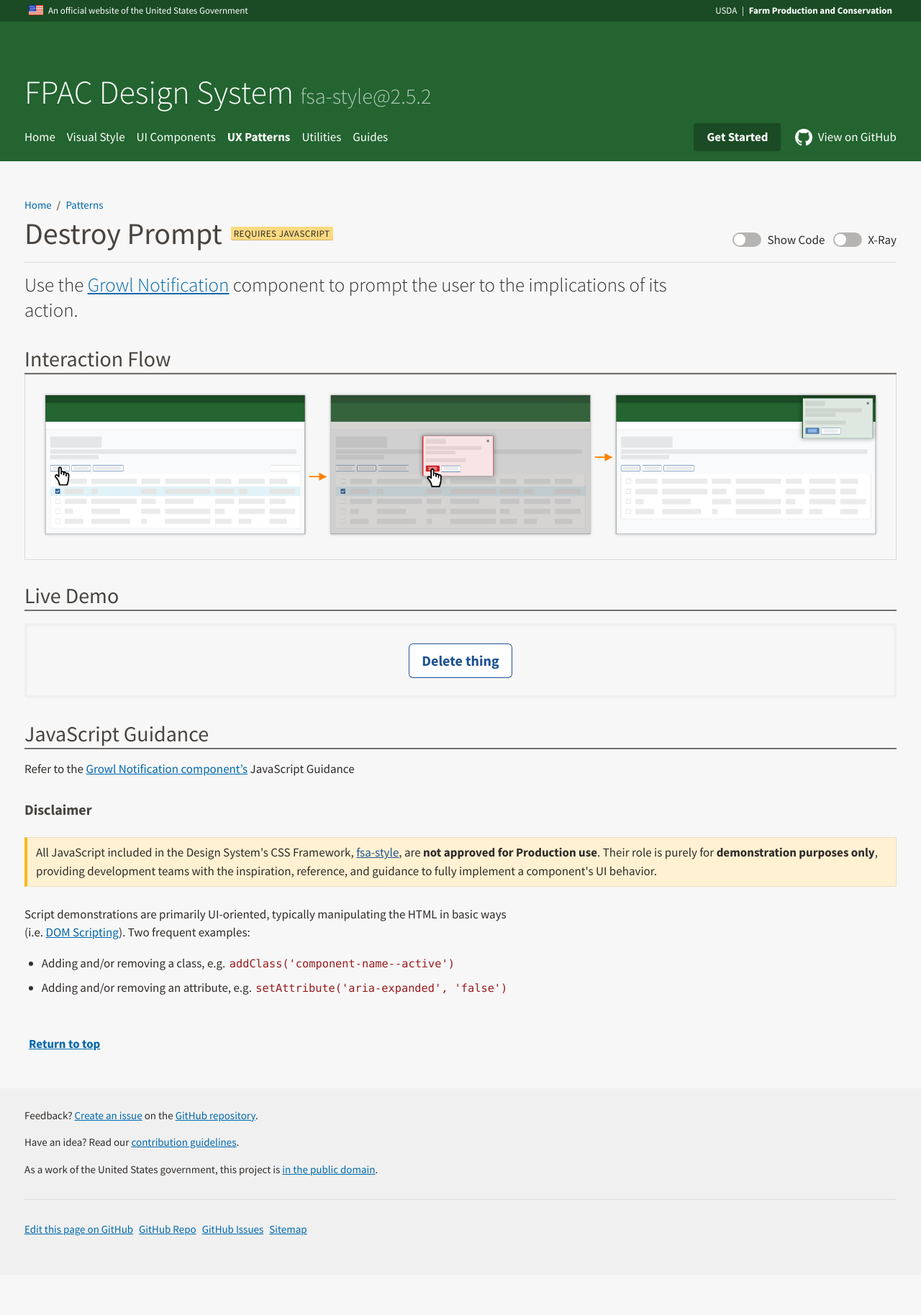
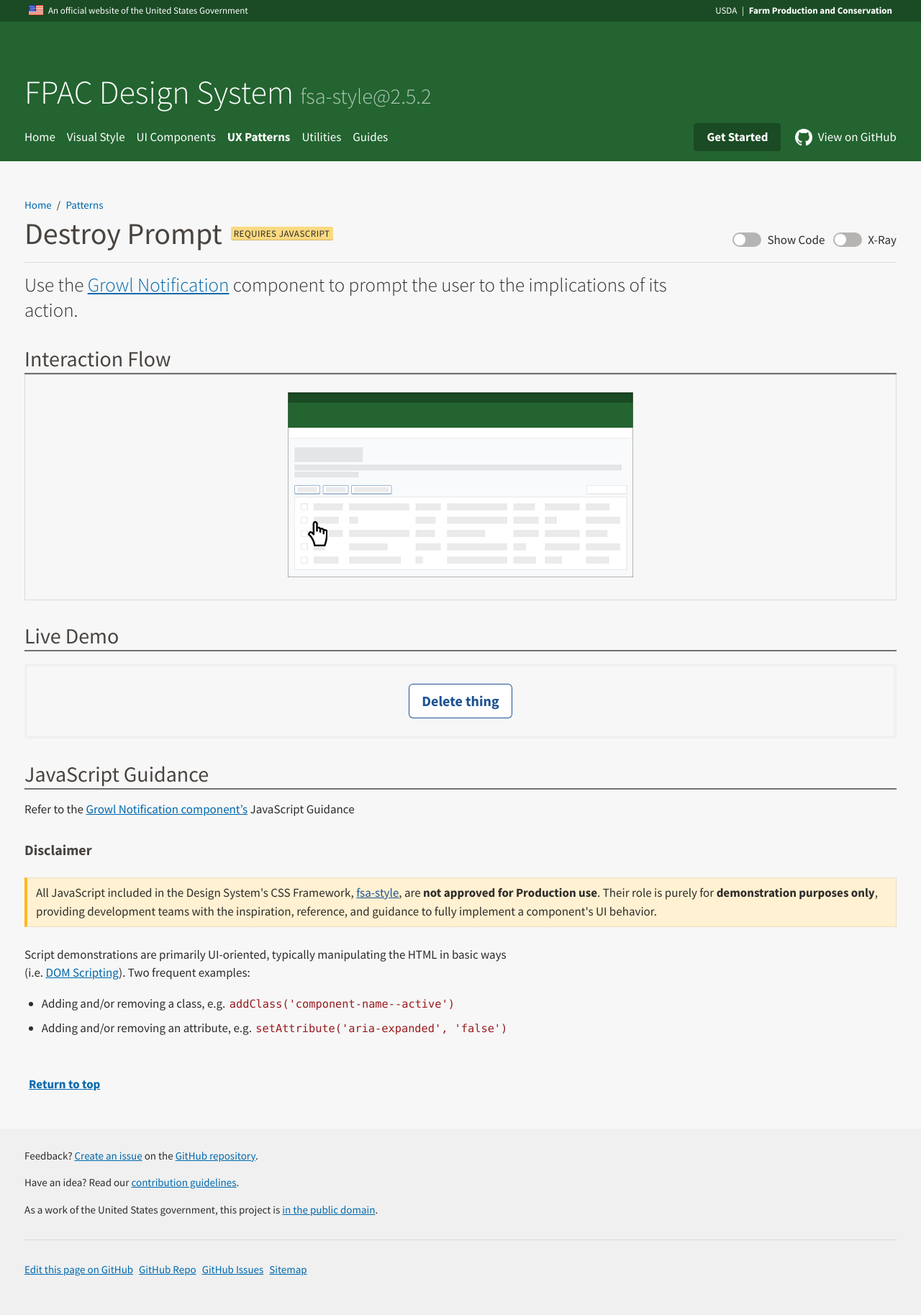
Before and after one commit to USDA-FSA/fsa-design-system, a Jekyll site: the page built from patterns/destroy-prompt/index.md, in a window 1280 px wide. Shown: the whole page at 72% size. Built offline with Jekyll 4.4.1, drawn with Linux system fonts in a browser that asks for light colours; before the commit the page ends 1771 px from its top, so only the background shows below that.

Commit message:
Animated GIF for Destroy Prompt pattern [amends #376, #367]

```diff
--- a/patterns/destroy-prompt/index.md
+++ b/patterns/destroy-prompt/index.md
@@ -13,7 +13,7 @@
 
 ## Interaction Flow
 
-{% assign anatomy__image-off = "destroy-prompt.png" %}
+{% assign anatomy__image-off = "destroy-prompt--animated.gif" %}
 
 {% include anatomy.html %}
 
```
Also changed, not shown: img/anatomy/destroy-prompt--animated.gif (added).
